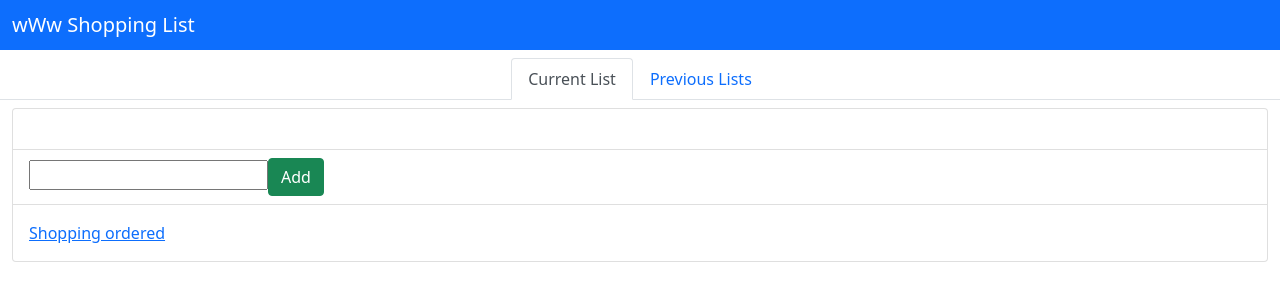
After one commit to redshift-rdr/shopping-list, a Flask app: template templates/current_list.html in a window 1280 px wide. The commit adds this page. Shown: the top 301 px of the page. Run offline with Flask 2, Linux system fonts and the light colour scheme; the template is opened without the code that fills it, so the values that code supplies are empty.

Commit message:
added some stuff

```diff
--- a/templates/base.html
+++ b/templates/base.html
@@ -17,14 +17,6 @@
         </div>
     </nav>
 
-    <ul class="nav justify-content-center nav-tabs">
-        <li class="nav-item">
-            <a class="nav-link active" aria-current="page" href="#">Current List</a>
-        </li>
-        <li class="nav-item">
-            <a class="nav-link" href="#">Previous Lists</a>
-        </li>
-    </ul>
     {% block content %}{% endblock %}
     <script src="https://cdn.jsdelivr.net/npm/bootstrap@5.0.2/dist/js/bootstrap.bundle.min.js" integrity="sha384-MrcW6ZMFYlzcLA8Nl+NtUVF0sA7MsXsP1UyJoMp4YLEuNSfAP+JcXn/tWtIaxVXM" crossorigin="anonymous"></script>
   </body>
--- /dev/null
+++ b/templates/current_list.html
@@ -0,0 +1,30 @@
+{% extends "base.html" %}
+{% block content %}
+
+<ul class="nav justify-content-center nav-tabs mb-2">
+    <li class="nav-item">
+        <a class="nav-link active" aria-current="page" href="#">Current List</a>
+    </li>
+    <li class="nav-item">
+        <a class="nav-link" href="#">Previous Lists</a>
+    </li>
+</ul>
+
+<div class="container-fluid">
+    <div class="card">
+        <div class="card-body">
+            <h5 class="card-title">{{ current_list['created'] }}</h5>
+        </div>
+            <ul class="list-group list-group-flush">
+                <li class="list-group-item"><input name="add-item-name"><button class="btn btn-success">Add</button></li>
+                {% for item in current_list['items'] %}
+                    <li class="list-group-item">{{ item['name'] }}</li>
+                {% endfor %}
+            </ul>
+        <div class="card-body">
+            <a href="#" class="card-link" alt="move to previous lists">Shopping ordered</a>
+        </div>
+    </div>
+</div>
+
+{% endblock %}
--- a/templates/home.html
+++ /dev/null
@@ -1,4 +0,0 @@
-{% extends "base.html" %}
-{% block content %}
-
-{% endblock %}
```
Also changed, not shown: api.py (+0 -13 lines), db.py (+18 -0 lines), view.py (+5 -2 lines).
